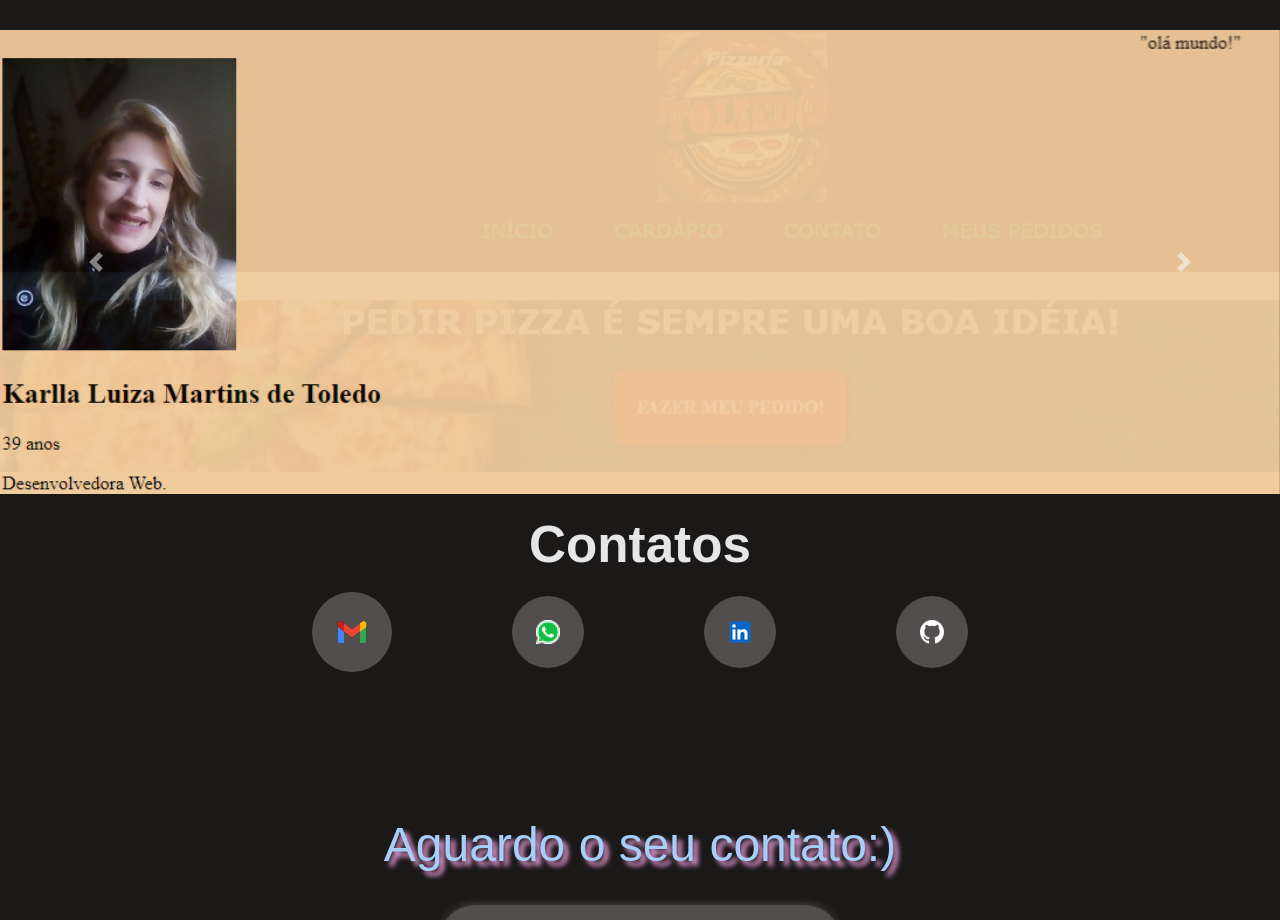
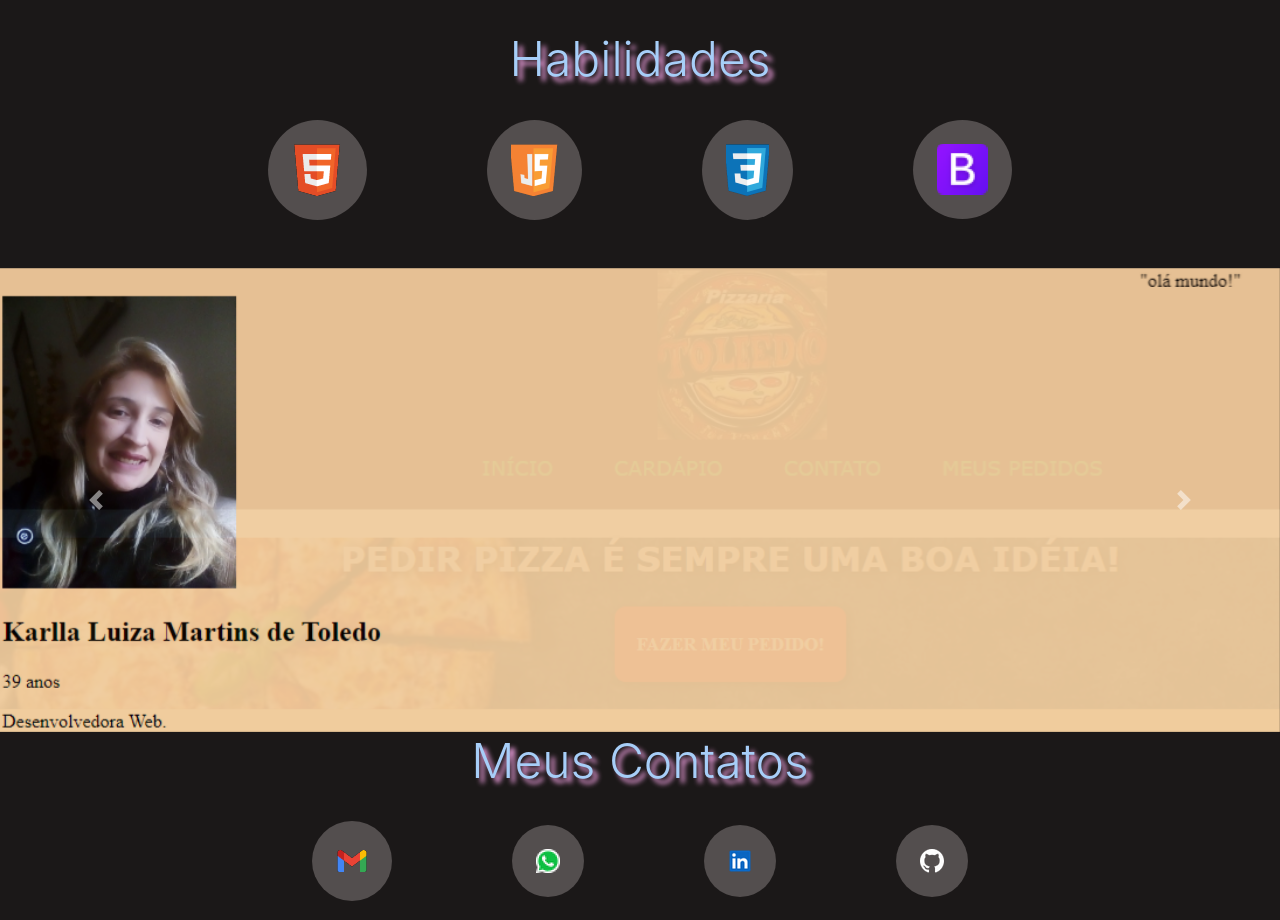
Before and after one commit to KarllaToledo/portfolio, a plain HTML site: page index.html in a window 1280 px wide. Shown: the part 1880-2800 px from the top of the page. Drawn offline with nearby package versions, Linux system fonts and the light colour scheme.

Commit message:
commit final

```diff
--- a/css/style.css
+++ b/css/style.css
@@ -19,7 +19,7 @@ header {
 }
 
 header h1 {
-    color: #f70094;
+    color: #ff00bf;
     font-size: 4.5rem;
     align-items:center;
     padding-top: 45px;
@@ -28,7 +28,7 @@ header h1 {
 }
 
 header span {
-    color:#f7c7fc;
+    color:white;
 }
 
 header .navegacao-primaria{
@@ -322,7 +322,6 @@ head .navegacao-primaria li a {
 
 section#contacts {
     background-color: rgb(27, 24, 24);
-    padding-top: 20px;
 }
 
 section#contacts .contacts .container {
@@ -332,13 +331,12 @@ section#contacts .contacts .container {
 }
 
 section#contacts .contacts .container h2 {
-    font-family: 'DM Sans', sans-serif;
-    font-size: 3.2rem;
-    color: #e6e5e7;
-    font-weight: 600;
-    margin-bottom: 1rem
+    padding-bottom: 24px;
+    color: #a7cef8;
+    font-size: 3rem;
+    font-weight: 300;
+    text-shadow: 5px 5px 5px rgba(249, 166, 232, 0.975);
 }
-
 section#contacts .contacts .icons {
     display: flex;
     flex-wrap: wrap;
@@ -409,7 +407,7 @@ section#contacts .contacts .icons .icon .box img {
     color: #a7cef8;
     font-size: 3rem;
     font-weight: 300;
-    text-shadow: 5px 5px 5px rgba(249, 166, 232, 0.975)
+    text-shadow: 5px 5px 5px rgba(249, 166, 232, 0.975);
 }
 
 
--- a/index.html
+++ b/index.html
@@ -10,6 +10,7 @@
     <link rel="stylesheet" href="https://cdn.jsdelivr.net/npm/bootstrap@4.3.1/dist/css/bootstrap.min.css" integrity="sha384-ggOyR0iXCbMQv3Xipma34MD+dH/1fQ784/j6cY/iJTQUOhcWr7x9JvoRxT2MZw1T" crossorigin="anonymous">
 
 </head>
+</html>
 
 <body>
       <!-- Optional JavaScript -->
@@ -17,7 +18,6 @@
     <script src="https://code.jquery.com/jquery-3.3.1.slim.min.js" integrity="sha384-q8i/X+965DzO0rT7abK41JStQIAqVgRVzpbzo5smXKp4YfRvH+8abtTE1Pi6jizo" crossorigin="anonymous"></script>
     <script src="https://cdn.jsdelivr.net/npm/popper.js@1.14.7/dist/umd/popper.min.js" integrity="sha384-UO2eT0CpHqdSJQ6hJty5KVphtPhzWj9WO1clHTMGa3JDZwrnQq4sF86dIHNDz0W1" crossorigin="anonymous"></script>
     <script src="https://cdn.jsdelivr.net/npm/bootstrap@4.3.1/dist/js/bootstrap.min.js" integrity="sha384-JjSmVgyd0p3pXB1rRibZUAYoIIy6OrQ6VrjIEaFf/nJGzIxFDsf4x0xIM+B07jRM" crossorigin="anonymous"></script>
-
 
     <header>
         <nav">
@@ -35,9 +35,9 @@
         <div>
             <h2>"Olá Mundo!" Eu Sou...</h2>
             <h2 class="digitando">Web Developer Front-End e Mãe</h2>
-            <p>  Eu sou Karlla Toledo, tenho 40 anos, Sou mãe. Estou em transição de carreira.
+            <p>  Eu sou Karlla Toledo, Sou mãe de duas princesas. Estou em transição de carreira.
               Durante minha trajetória profissional, atuei como advogada liderando equipes.
-Busco aperfeiçoar minhas habilidades e adquirir novos conhecimentos, sempre focada em garantir a qualidade dos projetos em que trabalho. Além de estar ingressada no curso de capacitação com certificação oferecido pelo projeto "ElasNaTech" através da JA Brasil, construindo conhecimentos em noções básicas de internet, noções básicas de programação, Git e Github, VS Code, JavaScript, HTML e Python.</p>.</p>
+Busco aperfeiçoar minhas habilidades e adquirir novos conhecimentos, sempre focada em garantir a qualidade dos projetos em que trabalho. Além de estar ingressada no curso de capacitação com certificação oferecido pelo projeto "ElasNaTech" através da JA Brasil, construindo conhecimentos em noções básicas de internet, noções básicas de programação, Git e Github, VS Code, JavaScript, CSS, HTML e Python.</p>.</p>
                 <a href="Documentos/Profile (1).pdf"> Dowload CV</a>
         </div>
         <div class="imagem-redonda">
@@ -48,7 +48,7 @@ Busco aperfeiçoar minhas habilidades e adquirir novos conhecimentos, sempre foc
 
     <section id="s-projects">
       <div class="grid-layout" id="projetos">
-        <h2 class="delaySmallReveal">Projetos Destaque <span>.</span></h2>
+        <h2 class="delaySmallReveal">Projetos Destaque <span>:</span></h2>
         <div id="projects">
           <article class="intervalCardReveal curriculo">
             <h3>Curriculo HTML</h3>
@@ -95,6 +95,61 @@ Busco aperfeiçoar minhas habilidades e adquirir novos conhecimentos, sempre foc
           </article>
 </div>
 </section>
+<section id="contacts" class="js-section">
+  <div class="contacts" id="contato">
+    <div class="container">
+      <h2>Habilidades</h2>
+      <div class="icons">
+        <div class="icon">
+          <a href="https://www.w3schools.com/html/default.asp">
+            <div class="box">
+              <img src="imagens portfolio/html.png" alt="html">
+            </div>
+          </a>
+          <a href="https://www.w3schools.com/html/default.asp" target="_blank">
+          </a>
+          <a href="https://www.w3schools.com/html/default.asp" target="_blank">
+          </a>
+        </div>
+        <div class="icon">
+          <a href="https://www.w3schools.com/js/default.asp" target="_blank">
+            <div class="box">
+              <img src="imagens portfolio/javascript.png" alt="js">
+            </div>
+          </a>
+          <a href="https://www.w3schools.com/js/default.asp" target="_blank">
+
+          </a>
+          <a href="https://www.w3schools.com/js/default.asp" target="_blank">
+          </a>
+        </div>
+        <div class="icon">
+          <a href="https://www.w3schools.com/css/default.asp" target="_blank">
+            <div class="box">
+              <img src="imagens portfolio/logo CSS.png" alt="linkedin">
+            </div>
+          </a>
+          <a href="https://www.w3schools.com/css/default.asp" target="_blank">
+
+          </a>
+          <a href="https://www.w3schools.com/css/default.asp" target="_blank">
+          </a>
+        </div>
+        <div class="icon">
+          <a href="https://www.w3schools.com/bootstrap/bootstrap_ver.asp" target="_blank">
+            <div class="box">
+              <img src="imagens portfolio/bootstrap.png" alt="bootsrap">
+            </div>
+          </a>
+          <a href="https://www.w3schools.com/bootstrap/bootstrap_ver.asp" target="_blank">
+          </a>
+          <a href="https://www.w3schools.com/bootstrap/bootstrap_ver.asp" target="_blank">
+          </a>
+        </div>
+      </div>
+    </div>
+  </div>
+</section>
 
 <div class="containerCarousel" style="background-color: rgb(27, 24, 24);">
  <!-- <div class="col-1"></div>-->
@@ -127,7 +182,7 @@ Busco aperfeiçoar minhas habilidades e adquirir novos conhecimentos, sempre foc
 <section id="contacts" class="js-section">
   <div class="contacts" id="contato">
     <div class="container">
-      <h2>Contatos</h2>
+      <h2>Meus Contatos</h2>
       <div class="icons">
         <div class="icon">
           <a href="mailto:karlla.luizamartins@gmail.com" target="_blank">
```
Also changed, not shown: imagens portfolio/bootstrap.png (added), imagens portfolio/html.png (added), imagens portfolio/istockphoto-938325768-612x612.jpg (deleted), imagens portfolio/javascript.png (added), imagens portfolio/logo CSS.png (added).
